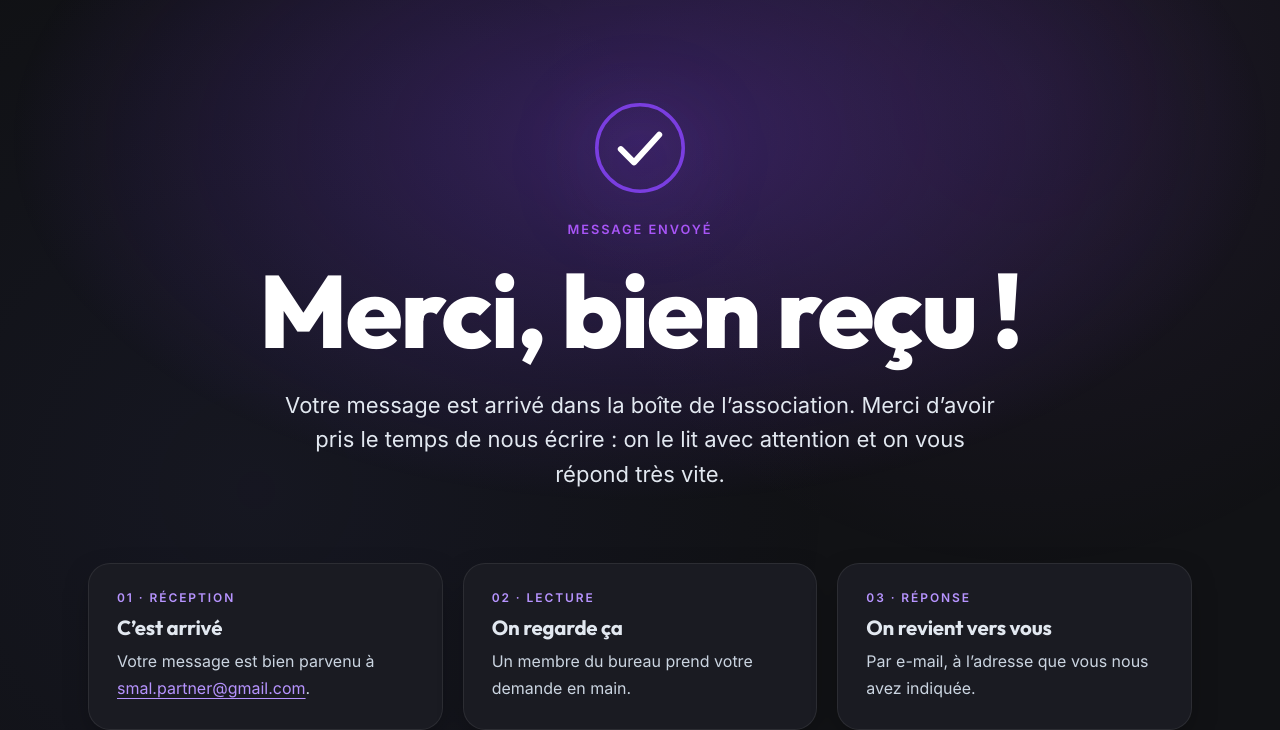
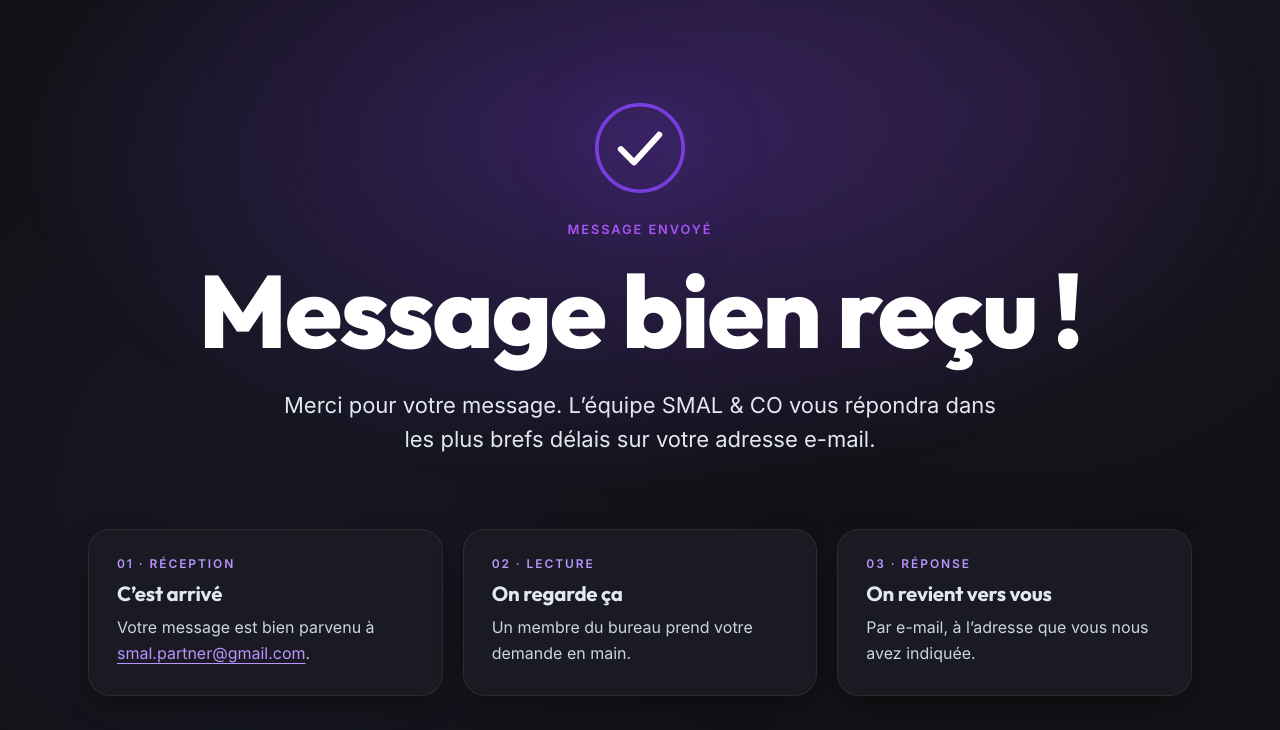
Before and after one commit to Maattyeux/smal-co-site, a plain HTML site: page merci.html in a window 1280 px wide. Shown: the part 70-800 px from the top of the page. Drawn offline with Linux system fonts and the light colour scheme.

Commit message:
fix(forms): creation de la page merci.html et redirection contact
Co-Authored-By: Claude Opus 5.5 <noreply@anthropic.com>

```diff
--- a/merci.html
+++ b/merci.html
@@ -53,8 +53,8 @@
  <div class="wrap merci-in">
   <svg class="merci-check" viewBox="0 0 80 80" width="96" height="96" aria-hidden="true"><circle cx="40" cy="40" r="36"/><path d="M24 41l11 11 21-23"/></svg>
   <p class="eyebrow merci-eyebrow">Message envoyé</p>
-  <h1 class="h-xl merci-title">Merci, bien reçu !</h1>
-  <p class="lead merci-lead">Votre message est arrivé dans la boîte de l’association. Merci d’avoir pris le temps de nous écrire : on le lit avec attention et on vous répond très vite.</p>
+  <h1 class="h-xl merci-title">Message bien reçu !</h1>
+  <p class="lead merci-lead">Merci pour votre message. L’équipe SMAL & CO vous répondra dans les plus brefs délais sur votre adresse e-mail.</p>
   <ul class="list-cards merci-steps">
    <li class="rv" data-reveal><span class="k">01 · Réception</span><h3>C’est arrivé</h3><p>Votre message est bien parvenu à <a class="link" href="mailto:smal.partner@gmail.com">smal.partner@gmail.com</a>.</p></li>
    <li class="rv" data-reveal style="--d:80ms"><span class="k">02 · Lecture</span><h3>On regarde ça</h3><p>Un membre du bureau prend votre demande en main.</p></li>
```
